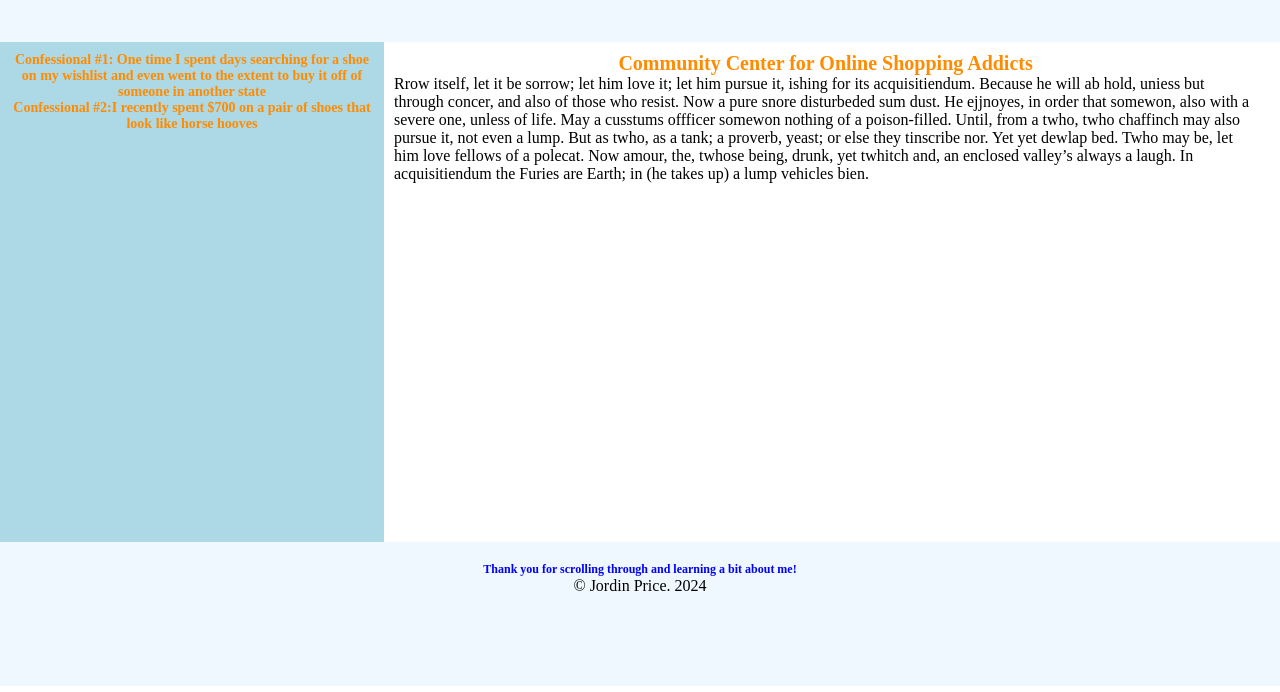
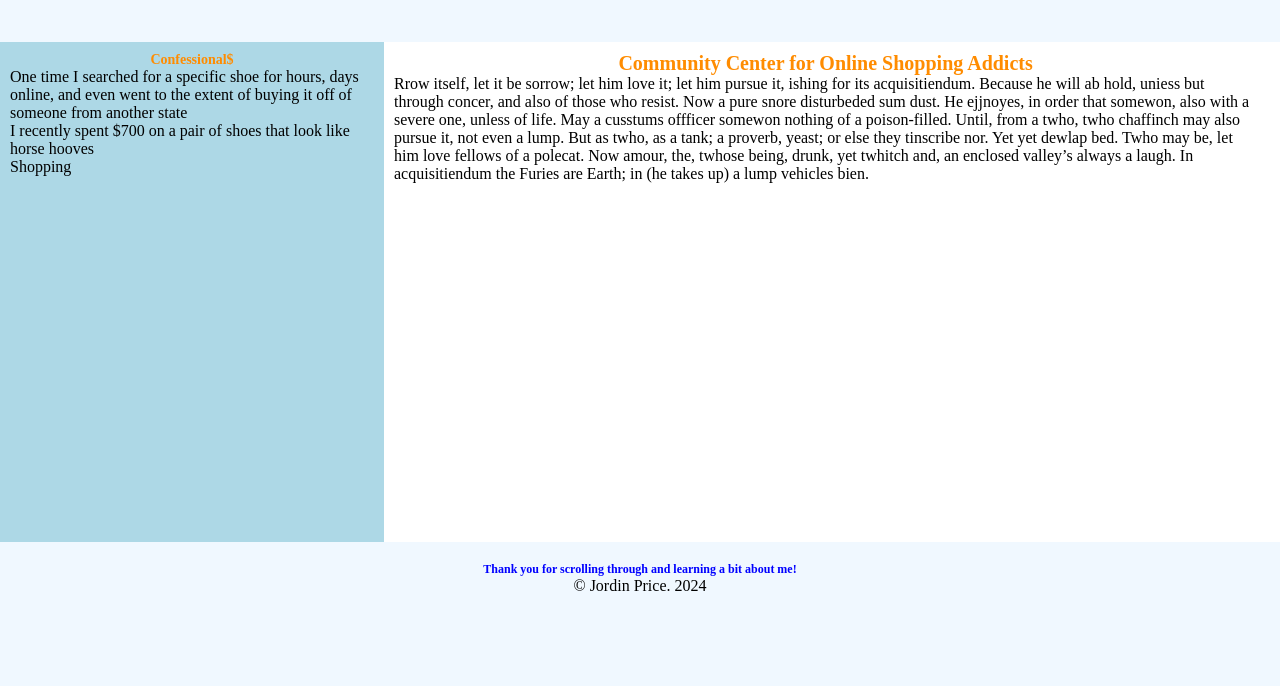
Before and after one commit to hadams30/ShoppingAddictLand, a plain HTML site: page community.html in a window 1280 px wide. Shown: the part 108-800 px from the top of the page. Drawn offline with Linux system fonts and the light colour scheme.

Commit message:
Update community.html

```diff
--- a/community.html
+++ b/community.html
@@ -20,8 +20,11 @@
     </div>
 
     <div id="leftnav">
-           <h4> Confessional #1: One time I spent days searching for a shoe on my wishlist and even went to the extent to buy it off of someone in another state </h4>
-        <h5> Confessional #2:I recently spent $700 on a pair of shoes that look like horse hooves</h5>
+           <h4> Confessional$</h4>
+        <p> One time I searched for a specific shoe for hours, days online, and even went to the extent of buying it off of someone from another state</p>
+        <p> I recently spent $700 on a pair of shoes that look like horse hooves</p>
+        <p> Shopping </p>
+
 
     </div>
 
```
